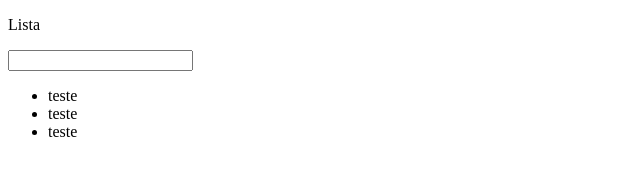
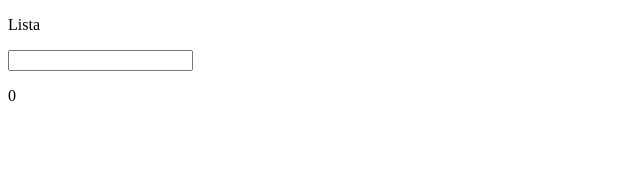
Before and after one commit to RuanF7/aulas, a React (Create React App) app: page /pagina-inicial in a window 1280 px wide. Shown: the top 191 px of the page, without its empty margins (0-640 px from the left). Built offline with nearby package versions, Linux system fonts and the light colour scheme.

Commit message:
Refactor: Dashboard

```diff
--- a/src/app/pages/dashboard/Dashboard.tsx
+++ b/src/app/pages/dashboard/Dashboard.tsx
@@ -1,8 +1,11 @@
 import { useCallback, useState } from 'react';
 
-
+interface IListItem {
+    title: string;
+    isSelected: boolean;
+}
 export const Dashboard = () => {
-    const [lista, setLista] = useState<string[]>(['teste', 'teste', 'teste']);
+    const [lista, setLista] = useState<IListItem[]>([]);
 
     const handleInputKeyDown: React.KeyboardEventHandler<HTMLInputElement> = useCallback ((e) => {
         if (e.key === 'Enter') {
@@ -13,8 +16,15 @@ export const Dashboard = () => {
             e.currentTarget.value = '' ;
 
             setLista((oldLista) => {
-                if (oldLista.includes(value)) return oldLista;
-                return [...oldLista, value];
+                if (oldLista.some((listItem) => listItem.title === value)) return oldLista;
+
+                return [
+                    ...oldLista,
+                    {
+                        title: value,
+                        isSelected: false,
+                    }
+                ];
             });
         }
     }, []);
@@ -26,9 +36,30 @@ export const Dashboard = () => {
             <input
                 onKeyDown={handleInputKeyDown} />
 
+                <p>{lista.filter((listItem) => listItem.isSelected).length}</p>
             <ul>
-                {lista.map((value) => {
-                    return <li key={value}>{value}</li>;
+                {lista.map((listItem, IUsuarioLogadoContextData) => {
+                    return <li key={listItem.title}>
+                        <input
+                            type="checkbox"
+                            checked={listItem.isSelected}
+                            onChange={() => {
+                                setLista(oldLista => {
+                                    return oldLista.map(oldListItem => {
+                                        const newIsSelected = oldListItem.title === listItem.title
+                                            ? !oldListItem.isSelected
+                                            : oldListItem.isSelected;
+
+                                        return {
+                                            ...oldListItem,
+                                            isSelected: newIsSelected,
+                                        };
+                                    });
+                                });
+                            }}
+                    />
+                        {listItem.title}
+                        </li>;
                 })}
             </ul>
 
```
